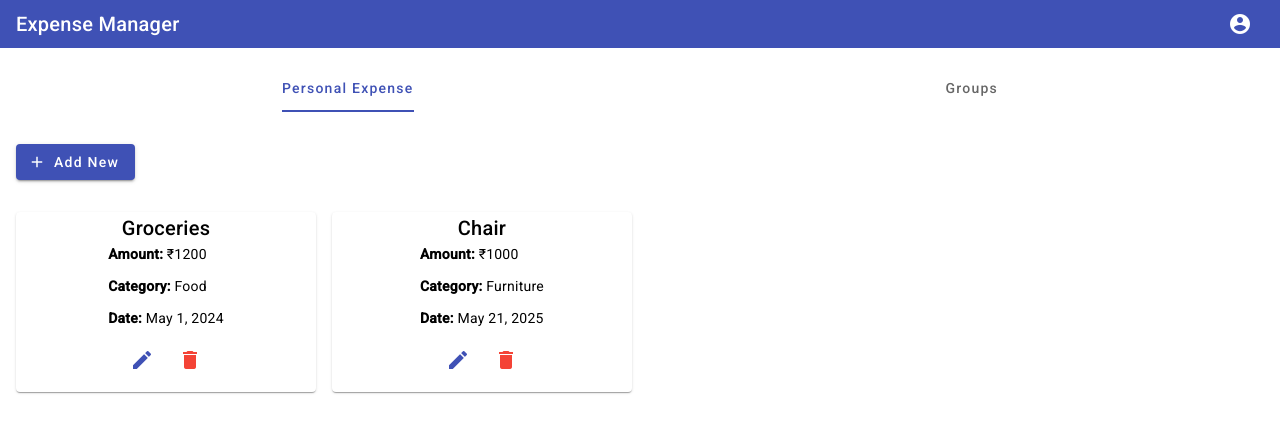
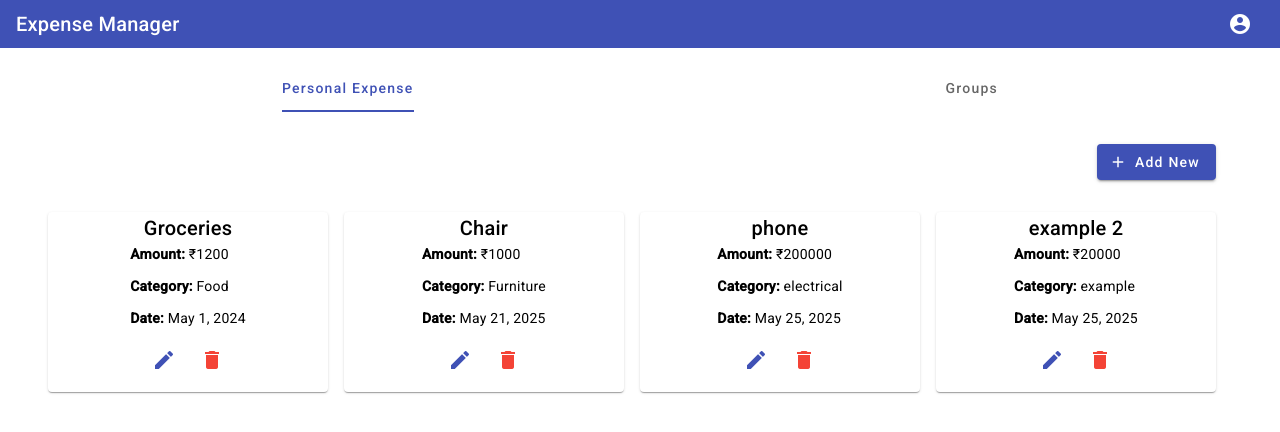
Before and after one commit to ExpensePro/expenseproUI, an Angular app: page /dashboard/personal in a window 1280 px wide. Shown: the top 432 px of the page. Built offline with nearby package versions, Linux system fonts and the light colour scheme; data requests are answered from the project's data file.

Commit message:
UI fix: expense list add item button

```diff
--- a/src/app/Components/expense-list/expense-list.component.scss
+++ b/src/app/Components/expense-list/expense-list.component.scss
@@ -2,11 +2,11 @@
   display: flex;
   flex-wrap: wrap;
   gap: 1rem;
-  padding: 1rem;
+  padding: 1rem 3rem;
 }
 
 .expense-card {
-  width: 300px;
+  width: 280px;
   align-items: center;
 }
 
@@ -18,5 +18,8 @@
 }
 
 .add-btn-container {
+  display: flex;
+  justify-content: flex-end;
   padding: 1rem;
+  padding-right: 4rem;
 }
--- a/src/db.json
+++ b/src/db.json
@@ -13,6 +13,20 @@
       "amount": 1000,
       "category": "Furniture",
       "date": "2025-05-21"
+    },
+    {
+      "id": "9b8c",
+      "title": "phone",
+      "amount": 200000,
+      "category": "electrical",
+      "date": "2025-05-25"
+    },
+    {
+      "id": "cb24",
+      "title": "example 2",
+      "amount": 20000,
+      "category": "example",
+      "date": "2025-05-25"
     }
   ]
 }
```
